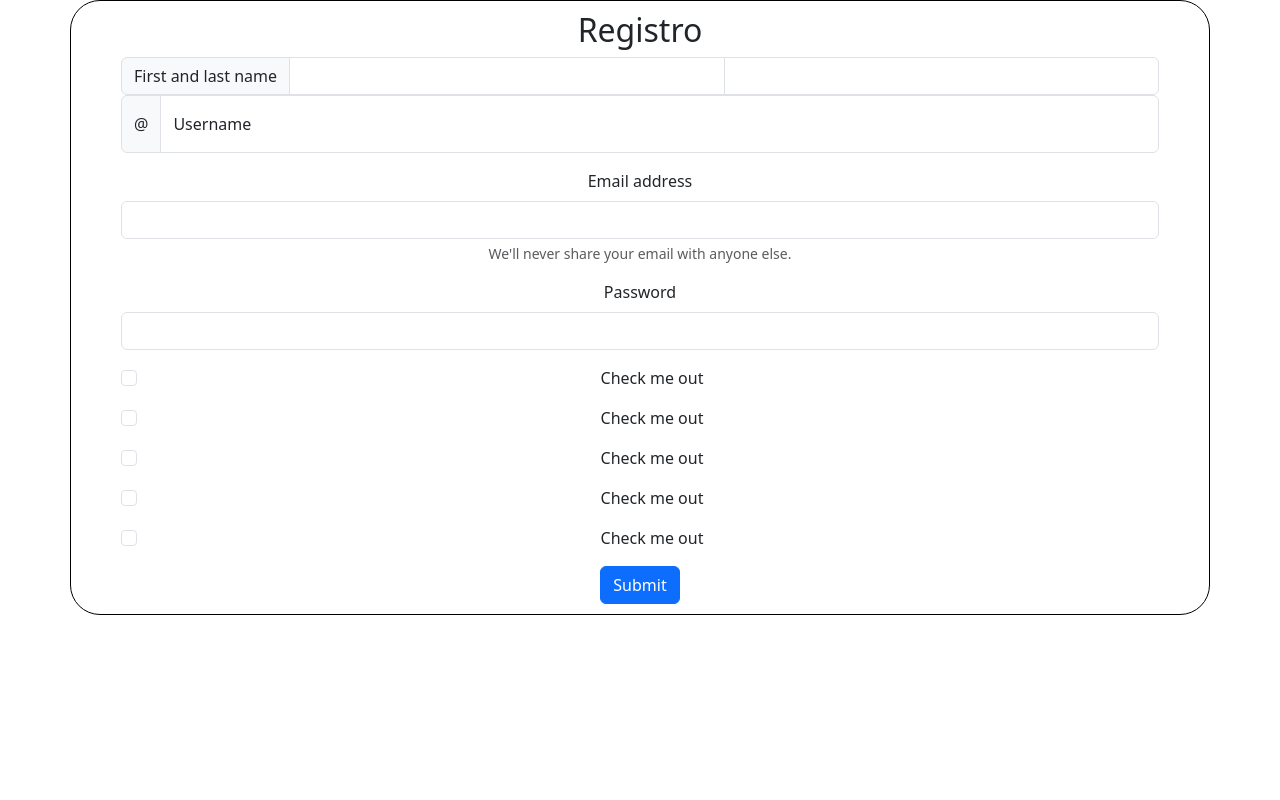
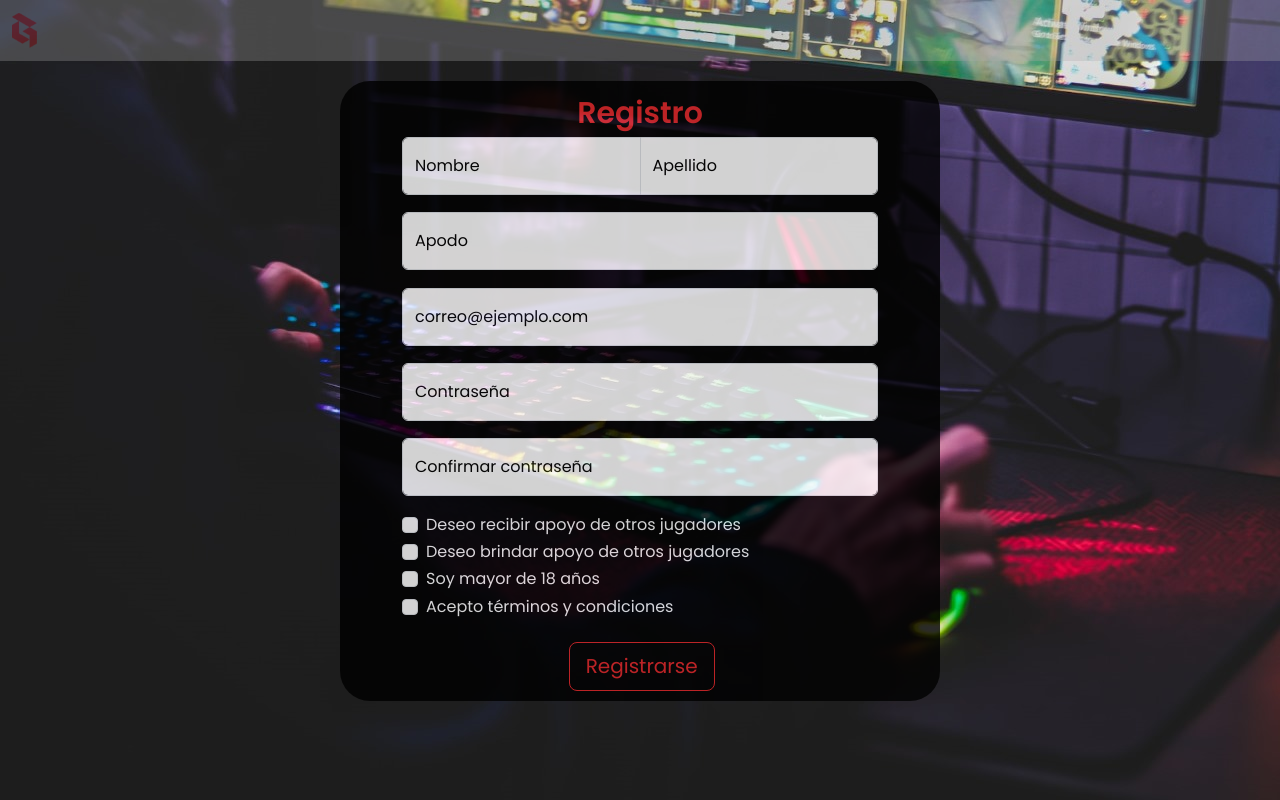
Before and after one commit to FelipeMG-16/LinkGameIn, a PHP site: page /registrarUsuario.html in a window 1280 px wide. Run offline with PHP 8.4, Linux system fonts and the light colour scheme.

Commit message:
Se añaden estilos a la estructura del formulario de registro

```diff
--- a/archivoDePrueba.txt
+++ /dev/null
@@ -1 +0,0 @@
-Este es un archivo de prueba.
--- a/assets/styles/registrarUsusario.css
+++ b/assets/styles/registrarUsusario.css
@@ -1,7 +1,58 @@
-.formulario-registro {
+@import url('https://fonts.googleapis.com/css2?family=Bree+Serif&family=Poppins:wght@400;600;700&display=swap');
+
+body{
+    background-image: url("../images/img_registrarUX/BackImg_Dskp_Or.jpg");
+    background-size: cover;
+    background-repeat: no-repeat;
+    color: white;
+    font-family: 'Bree Serif', serif;
+    font-family: 'Poppins', sans-serif;
+}
+.navbar {
+    background-color: #a8a8a8;
+    opacity: 0.3;
+    margin-bottom: 20px;
+}
+#form-register-user {
+    width: 600px;
+    height: 620px;
+    background-color: black;
+    border-radius: 30px;
+    opacity: 0.8;
+    padding: 10px 50px;
+    margin: 0 auto;
+}
+#title-register {
+    font-weight: 600;
+    font-size: 30px;
     text-align: center;
-    border: 1px solid black;
-    border-radius: 30px;
-    padding: 10px 50px;
+    color: #e42527;
+}
 
+.btn-outline-danger {
+    --bs-btn-color: #e42527;
+    --bs-btn-border-color: #e42527;
+    --bs-btn-hover-color: #fff;
+    --bs-btn-hover-bg: #e42527;
+    --bs-btn-hover-border-color: #e42527;
+    --bs-btn-focus-shadow-rgb: 220,53,69;
+    --bs-btn-active-color: #fff;
+    --bs-btn-active-bg: #e42527;
+    --bs-btn-active-border-color: #e42527;
+    --bs-btn-active-shadow: inset 0 3px 5px rgba(0, 0, 0, 0.125);
+    --bs-btn-disabled-color: #e42527;
+    --bs-btn-disabled-bg: transparent;
+    --bs-btn-disabled-border-color: #e42527;
+    --bs-gradient: none;
 }
+#btn-register {
+    margin-top: 20px;
+}
+.form-check-input:checked {
+    background-color: #e42527;
+    border-color: #e42527;
+}
+
+.form-floating label {
+    color: black;
+}
--- a/registrarUsuario.html
+++ b/registrarUsuario.html
@@ -4,64 +4,95 @@
   <meta charset="UTF-8">
   <meta name="viewport" content="width=device-width, initial-scale=1.0">
   <title>LinkGameIn - Registrarse</title>
-    <link rel="icon" href="./assets/images/Letra G en rojo.ico">
+  <link rel="icon" href="./assets/images/img_registrarUX/Letra G en rojo.ico">
   <link href="https://cdn.jsdelivr.net/npm/bootstrap@5.3.2/dist/css/bootstrap.min.css" rel="stylesheet" integrity="sha384-T3c6CoIi6uLrA9TneNEoa7RxnatzjcDSCmG1MXxSR1GAsXEV/Dwwykc2MPK8M2HN" crossorigin="anonymous">
   <link rel="stylesheet" href="./assets/styles/registrarUsusario.css">
 </head>
+
 <body>
-    <div class="container" id="contenedor-registro">
-        <div class="row">
-            <form class="formulario-registro">
-                <h2>Registro</h2>
+
+	<nav class="navbar sticky-top">
+    <div class="container-fluid">
+      <a class="navbar-brand" href="#">
+        <img src="./assets/images/img_registrarUX/Letra G en rojo.png" alt="">
+      </a>
+    </div>
+  </nav>
+
+  <div class="container">
+
+    <form class="row" id="form-register-user">
+			<div class="col-12" id="title-register">
+				Registro
+			</div>
+      <div class="col-12 mb-3">
           <div class="input-group">
-                    <span class="input-group-text">First and last name</span>
-                    <input type="text" aria-label="First name" class="form-control">
-                    <input type="text" aria-label="Last name" class="form-control">
+						<div class="form-floating">
+							<input type="text" class="form-control" id="input-name" placeholder="Nombre">
+              <label for="input-name">Nombre</label>
 						</div>
-                <div class="input-group mb-3">
-                    <span class="input-group-text">@</span>
 						<div class="form-floating">
-                        <input type="text" class="form-control" id="floatingInputGroup1" placeholder="Username">
-                        <label for="floatingInputGroup1">Username</label>
+							<input type="text" class="form-control" id="input-last-name" placeholder="Apellido">
+							<label for="input-apellido">Apellido</label>
 						</div>
           </div>
-                <div class="mb-3">
-                    <label for="exampleInputEmail1" class="form-label">Email address</label>
-                    <input type="email" class="form-control" id="exampleInputEmail1" aria-describedby="emailHelp">
-                    <div id="emailHelp" class="form-text">We'll never share your email with anyone else.</div>
       </div>
-                <div class="mb-3">
-                    <label for="exampleInputPassword1" class="form-label">Password</label>
-                    <input type="password" class="form-control" id="exampleInputPassword1">
+			<div class="col-12 mb-3">
+				<div class="form-floating">
+						<input type="text" class="form-control" id="input-nickname" placeholder="Apodo">
+						<label for="input-nickname">Apodo</label>
 				</div>
-                <div class="mb-3 form-check">
-                    <input type="checkbox" class="form-check-input" id="exampleCheck1">
-                    <label class="form-check-label" for="exampleCheck1">Check me out</label>
 			</div>
-                <div class="mb-3 form-check">
-                    <input type="checkbox" class="form-check-input" id="exampleCheck1">
-                    <label class="form-check-label" for="exampleCheck1">Check me out</label>
+			<div class="col-12 mb-3">
+				<div class="form-floating">
+						<input type="email" class="form-control" id="input-email" placeholder="correo@ejemplo.com">
+						<label for="input-email">correo@ejemplo.com</label>
 				</div>
-                <div class="mb-3 form-check">
-                    <input type="checkbox" class="form-check-input" id="exampleCheck1">
-                    <label class="form-check-label" for="exampleCheck1">Check me out</label>
 			</div>
-                <div class="mb-3 form-check">
-                    <input type="checkbox" class="form-check-input" id="exampleCheck1">
-                    <label class="form-check-label" for="exampleCheck1">Check me out</label>
+			<div class="col-12 mb-3">
+				<div class="form-floating">
+						<input type="password" class="form-control" id="input-password" placeholder="Contraseña">
+						<label for="input-password">Contraseña</label>
 				</div>
-                <div class="mb-3 form-check">
-                    <input type="checkbox" class="form-check-input" id="exampleCheck1">
-                    <label class="form-check-label" for="exampleCheck1">Check me out</label>
 			</div>
-                <button type="submit" class="btn btn-primary">Submit</button>
+			<div class="col-12 mb-3">
+				<div class="form-floating">
+						<input type="password" class="form-control" id="input-password-confirm" placeholder="Confirmar contraseña">
+						<label for="input-password-confirm">Confirmar contraseña</label>
+				</div>
+			</div>
+			<div class="col-12">
+				<div class="form-check">
+						<input type="checkbox" class="form-check-input" id="check-get-support">
+						<label for="check-get-support" class="form-check-label">Deseo recibir apoyo de otros jugadores</label>
+				</div>
+			</div>
+			<div class="col-12">
+				<div class="form-check">
+						<input type="checkbox" class="form-check-input" id="check-give-support">
+						<label for="check-give-support" class="form-check-label">Deseo brindar apoyo de otros jugadores</label>
+				</div>
+			</div>
+			<div class="col-12">
+				<div class="form-check">
+						<input type="checkbox" class="form-check-input" id="check-legal-age">
+						<label for="check-legal-age" class="form-check-label">Soy mayor de 18 años</label>
+				</div>
+			</div>
+			<div class="col-12">
+				<div class="form-check">
+						<input type="checkbox" class="form-check-input" id="check-terms-conditions">
+						<label for="check-terms-conditions" class="form-check-label">Acepto términos y condiciones</label>
+				</div>
+			</div>
+			<div class="d-grid gap-2 col-4 mx-auto" id="btn-register">
+				<button type="submit" class="btn btn-outline-danger  btn-lg">Registrarse</button>
+			</div>
+
     </form>
 
   </div>
 
-    </div>
-
-
   <script src="https://cdn.jsdelivr.net/npm/bootstrap@5.3.2/dist/js/bootstrap.bundle.min.js" integrity="sha384-C6RzsynM9kWDrMNeT87bh95OGNyZPhcTNXj1NW7RuBCsyN/o0jlpcV8Qyq46cDfL" crossorigin="anonymous"></script>
 </body>
 </html>
```
Also changed, not shown: Prueba.txt (deleted, +0 -9 lines), assets/images/img_registrarUX/BI_Desk_opc.jpg (added), assets/images/img_registrarUX/BackG_Img_Dkp.png (added), assets/images/img_registrarUX/BackImg_Dskp_Or.jpg (added), assets/images/img_registrarUX/Letra G en rojo.ico (renamed from assets/images/Letra G en rojo.ico), assets/images/img_registrarUX/Letra G en rojo.png (added), pf.txt (deleted). Lines whose indentation alone changed are shown as unchanged.
